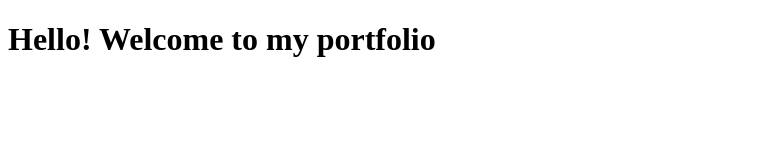
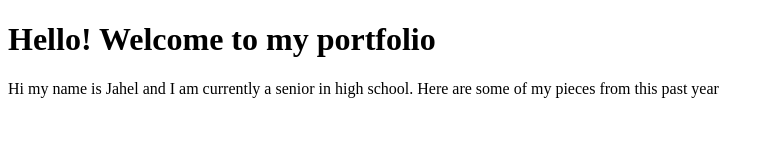
Before and after one commit to Jahelherrera/jahel925.github.io, a plain HTML site: page index.html in a window 1280 px wide. Shown: the whole page, without its empty margins (0-774 px from the left). Drawn offline with Linux system fonts and the light colour scheme.

Commit message:
Update index.html

```diff
--- a/index.html
+++ b/index.html
@@ -7,5 +7,6 @@
     <body>
         <h1>Hello! Welcome to my portfolio</h1>
          <script src="script.js"></script>
+        <p>Hi my name is Jahel and I am currently a senior in high school. Here are some of my pieces from this past year</p>
     </body>
 </html>
```
